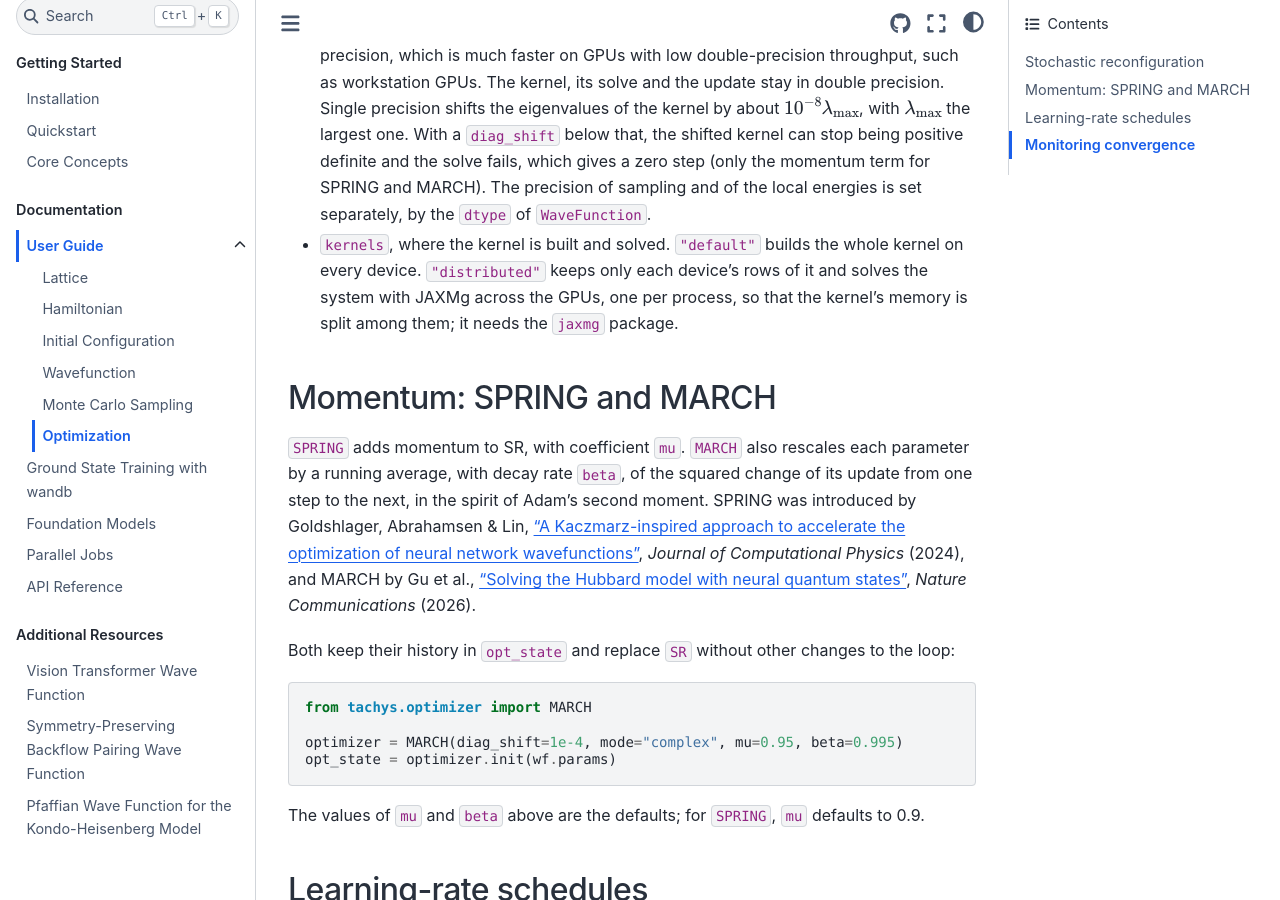
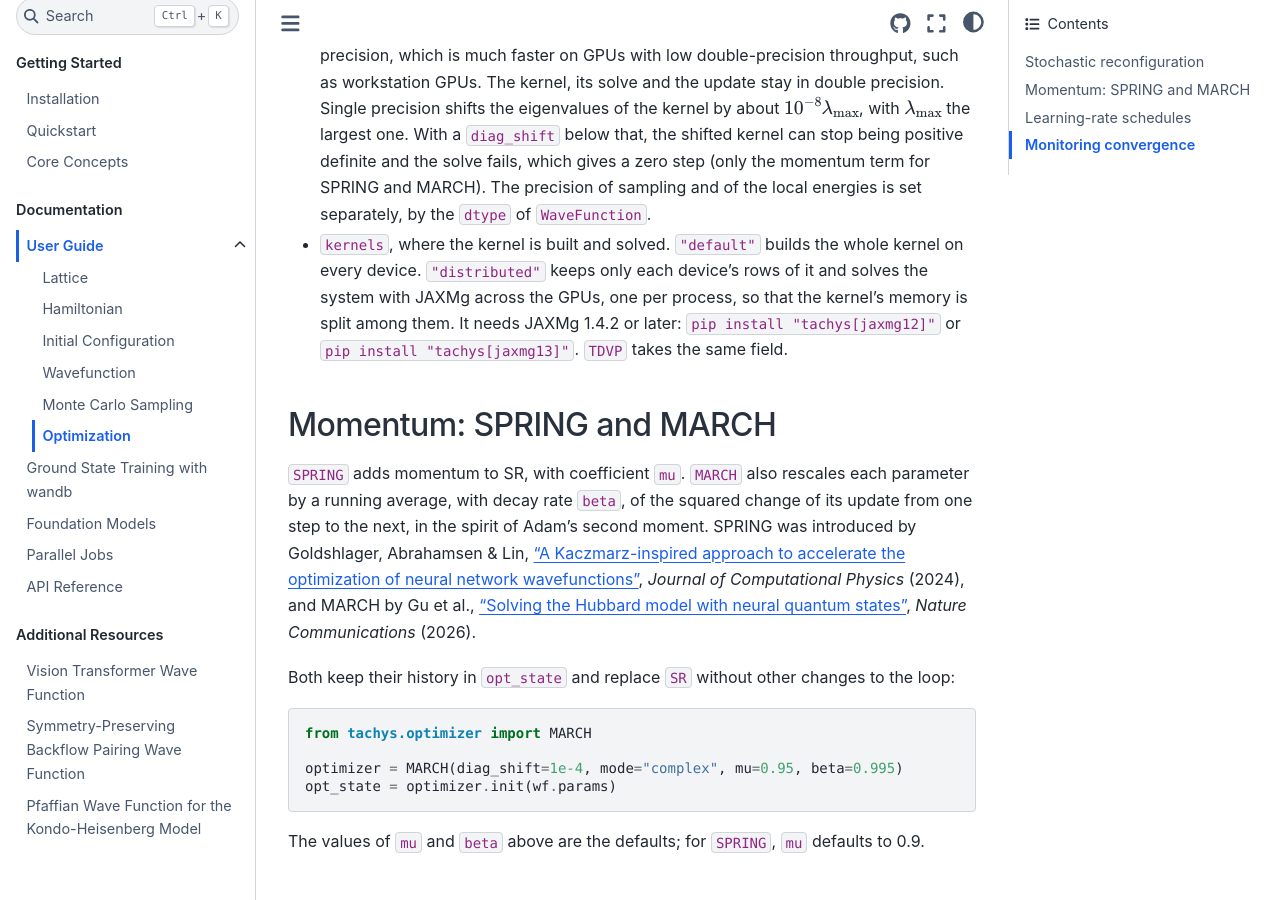
Before and after one commit to tachys-dev/tachys, a Sphinx documentation site: the page built from docs/guide/optimization.md, in a window 1280 px wide and 900 px high, scrolled down 1384 px. Built offline with Sphinx 7.4.7 and the Sphinx Book theme 1.1.4, drawn with Linux system fonts in a browser that asks for light colours.

```diff
--- a/docs/guide/optimization.md
+++ b/docs/guide/optimization.md
@@ -74,7 +74,8 @@ The parameters of `SR` are
 - `kernels`, where the kernel is built and solved. `"default"` builds the
   whole kernel on every device. `"distributed"` keeps only each device's rows
   of it and solves the system with JAXMg across the GPUs, one per process, so
-  that the kernel's memory is split among them; it needs the `jaxmg` package.
+  that the kernel's memory is split among them. It needs JAXMg 1.4.2 or later:
+  `pip install "tachys[jaxmg12]"` or `pip install "tachys[jaxmg13]"`. `TDVP` takes the same field.
 
 ## Momentum: SPRING and MARCH
 
```
Also changed, not shown: docs/installation.md (+2 -0 lines).
